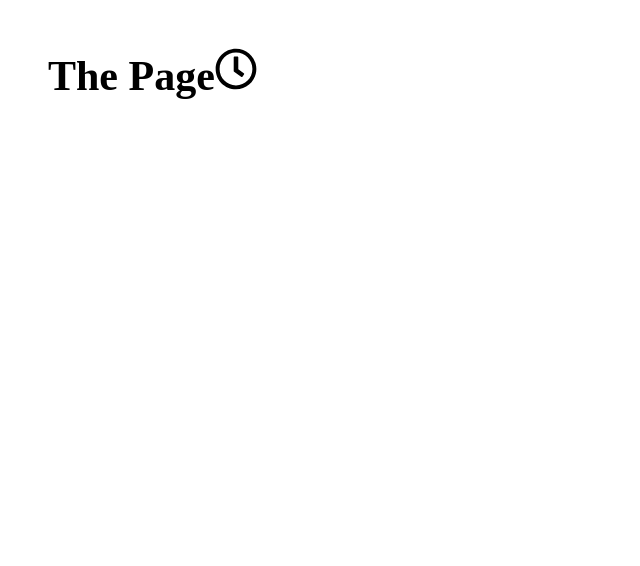
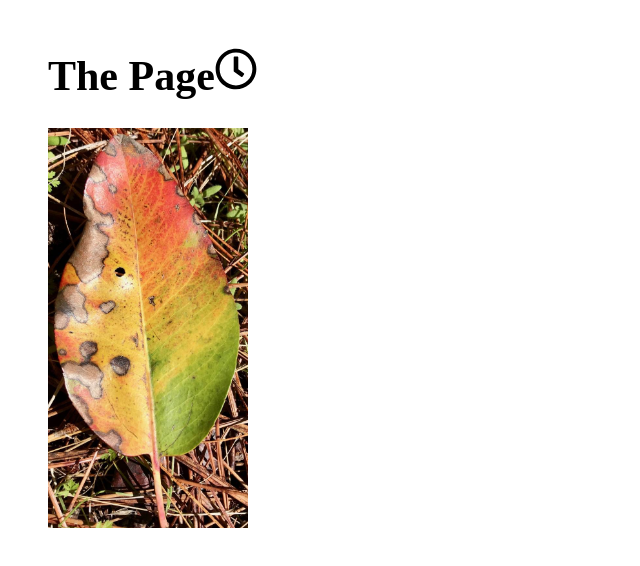
Before and after one commit to bookwyrm/webpack-in-wordpress, a website built with webpack: page index.html in a window 1280 px wide. Shown: the whole page, without its empty margins (0-640 px from the left). Built offline with nearby package versions, Linux system fonts and the light colour scheme.

Commit message:
Add photo to page via CSS
Example of a large file size image output as a file, not inline.

```diff
--- a/index.html
+++ b/index.html
@@ -5,5 +5,7 @@
   </head>
   <body>
     <h1>The Page</h1>
+
+    <div class="photo"></div>
   </body>
 </html>
--- a/src/sass/style.scss
+++ b/src/sass/style.scss
@@ -18,4 +18,10 @@ body {
       content: '';
     }
   }
+
+  .photo {
+    width: 200px;
+    height: 400px;
+    background: url(../../src/img/leaf.jpg) 50% 50% / cover no-repeat;
+  }
 }
```
